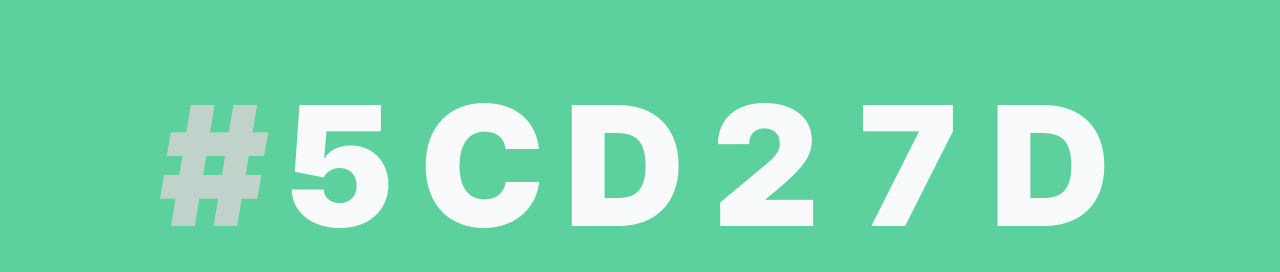
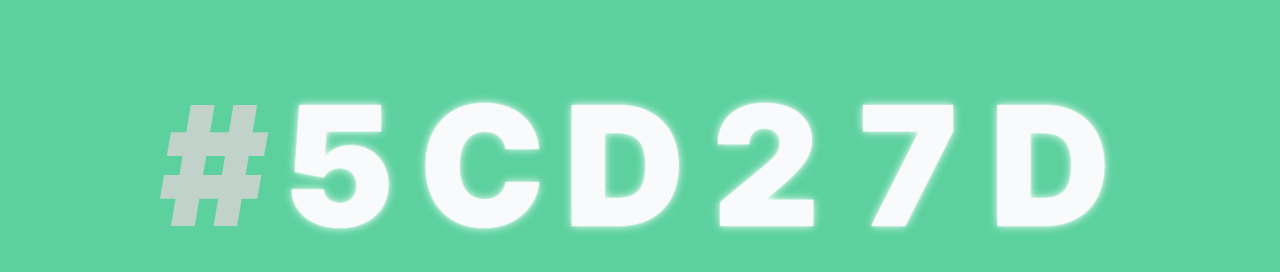
Before and after one commit to ninest/hexy-time, a React (Create React App) app: page / in a window 1280 px wide. Shown: the part 234-506 px from the top of the page. Built offline with nearby package versions, Linux system fonts and the light colour scheme.

Commit message:
Add glow by default

```diff
--- a/src/styles/_clock.scss
+++ b/src/styles/_clock.scss
@@ -37,12 +37,12 @@ body {
       }
 
       transition: 2s all;
+      text-shadow: 0 0 2px #fff, 0 0 10px #fff;
     }
 
     &-glow {
       transition: 2s all;
-      text-shadow: 0 0 5px #fff, 0 0 10px #fff, 0 0 25px #fff, 0 0 30px #fff
-        ;
+      text-shadow: 0 0 5px #fff, 0 0 10px #fff, 0 0 25px #fff, 0 0 30px #fff;
     }
 
     .hash,
```
